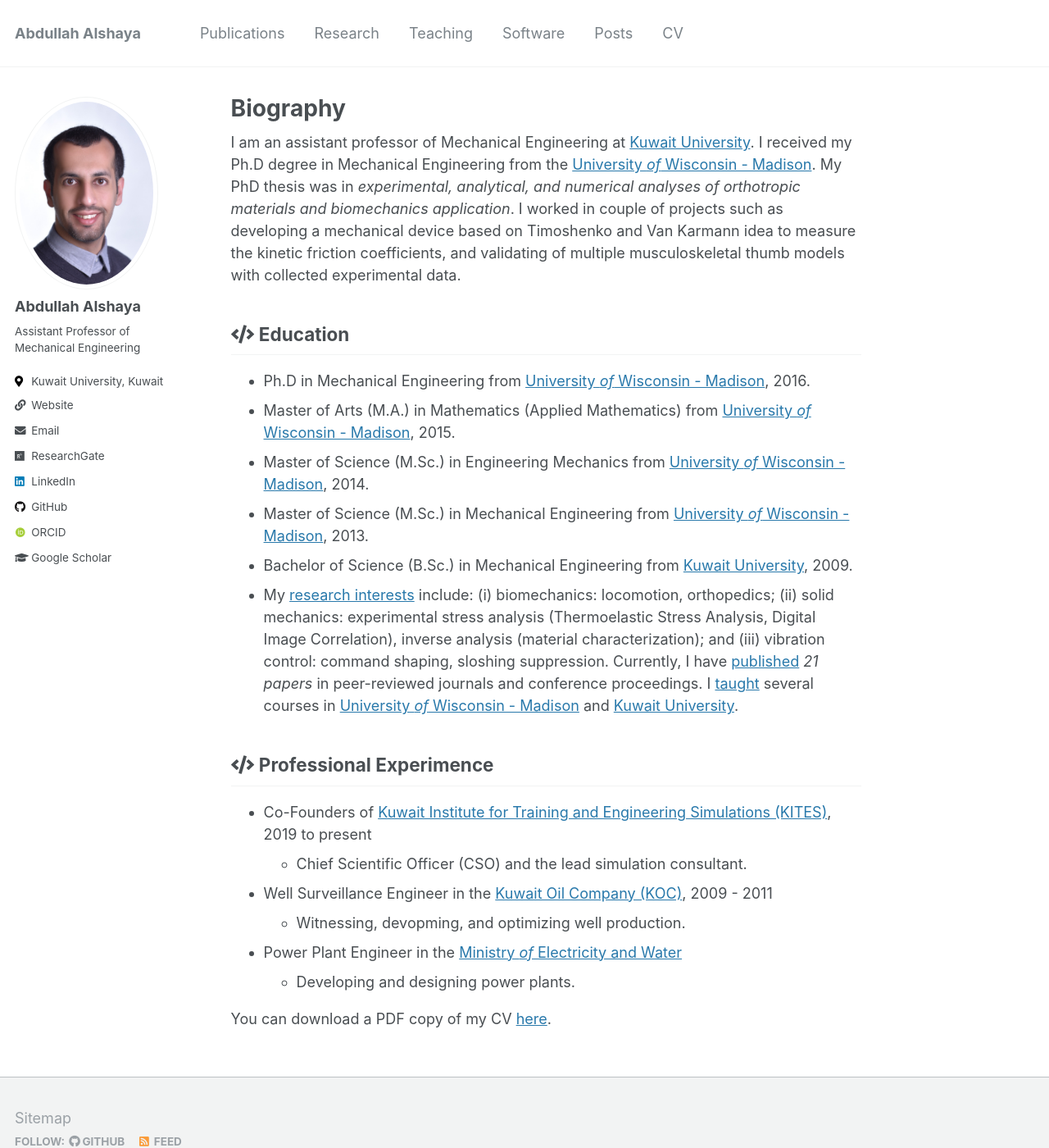
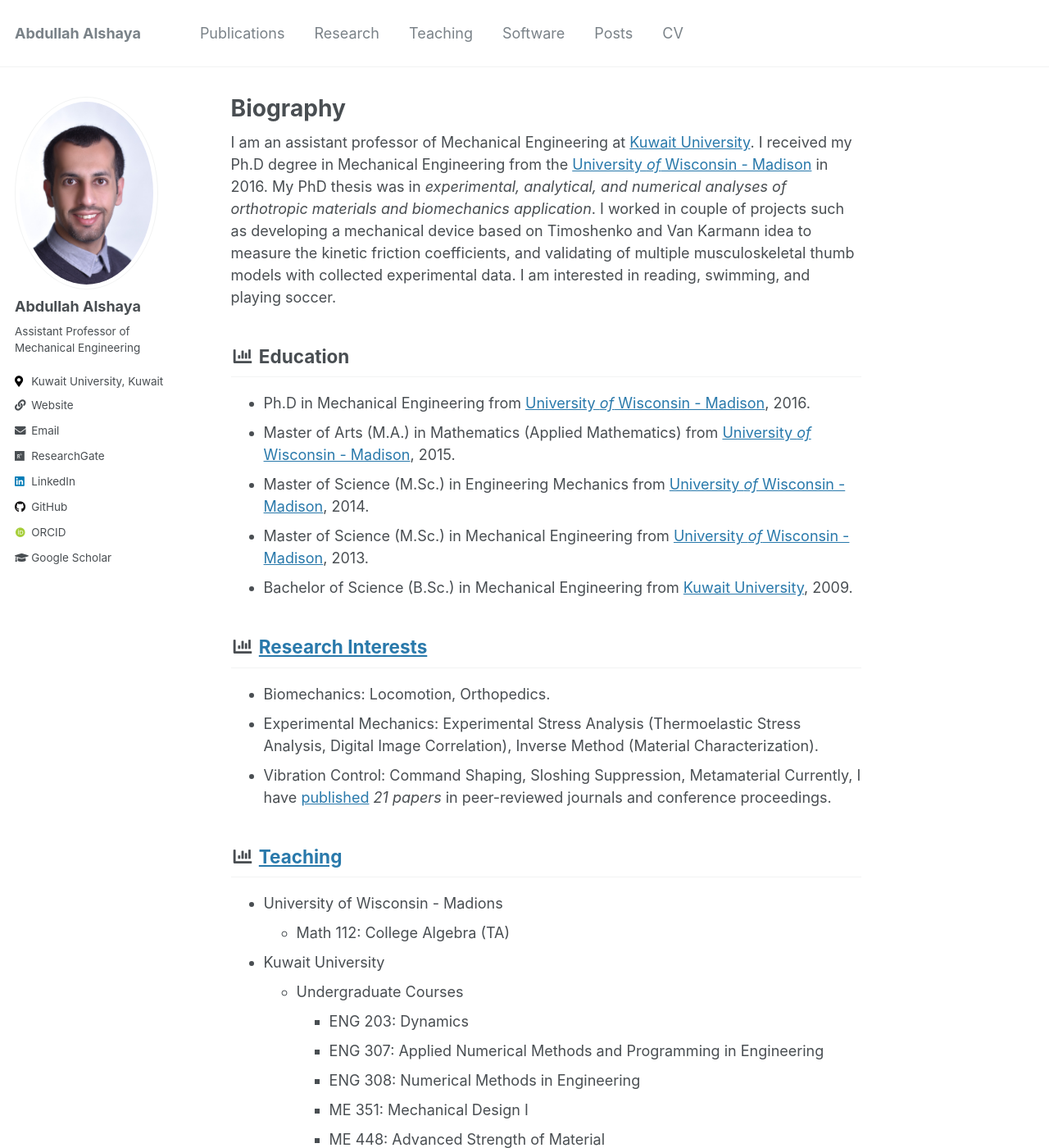
Before and after one commit to abdullah-alshaye/abdullah, a Jekyll site: the page built from _pages/about.md, in a window 1280 px wide and 1400 px high. Shown: the whole window at 82% size. Built offline with Jekyll 4.4.1, drawn with Linux system fonts in a browser that asks for light colours; some web fonts are replaced; some of the changed text lies outside the part shown.

Commit message:
update about

```diff
--- a/_pages/about.md
+++ b/_pages/about.md
@@ -8,25 +8,46 @@ redirect_from:
   - /about.html
 ---
 
-I am an assistant professor of Mechanical Engineering at [Kuwait University](http://kuweb.ku.edu.kw/ku/index.htm). I received my Ph.D degree in Mechanical Engineering from the [University *of* Wisconsin - Madison](https://www.wisc.edu/). My PhD thesis was in *experimental, analytical, and numerical analyses of orthotropic materials and biomechanics application*. I worked in couple of projects such as developing a mechanical device based on Timoshenko and Van Karmann idea to measure the kinetic friction coefficients, and validating of multiple musculoskeletal thumb models with collected experimental data.
+I am an assistant professor of Mechanical Engineering at [Kuwait University](http://kuweb.ku.edu.kw/ku/index.htm). I received my Ph.D degree in Mechanical Engineering from the [University *of* Wisconsin - Madison](https://www.wisc.edu/) in 2016. My PhD thesis was in *experimental, analytical, and numerical analyses of orthotropic materials and biomechanics application*. I worked in couple of projects such as developing a mechanical device based on Timoshenko and Van Karmann idea to measure the kinetic friction coefficients, and validating of multiple musculoskeletal thumb models with collected experimental data. I am interested in reading, swimming, and playing soccer.
 
-## <i class="fas fa-fw fa-code" aria-hidden="true"></i> Education
+## <i class="fas fa-fw fa-chart-bar" aria-hidden="true"></i> Education
 {: #Education }
 - Ph.D in Mechanical Engineering from [University *of* Wisconsin - Madison](https://www.wisc.edu/), 2016.
 - Master of Arts (M.A.) in Mathematics (Applied Mathematics) from [University *of* Wisconsin - Madison](https://www.wisc.edu/), 2015.
 - Master of Science (M.Sc.) in Engineering Mechanics from [University *of* Wisconsin - Madison](https://www.wisc.edu/), 2014.
 - Master of Science (M.Sc.) in Mechanical Engineering from [University *of* Wisconsin - Madison](https://www.wisc.edu/), 2013.
 - Bachelor of Science (B.Sc.) in Mechanical Engineering from [Kuwait University](http://kuweb.ku.edu.kw/ku/index.htm), 2009.
--
-My [research interests](research) include: (i) biomechanics: locomotion, orthopedics; (ii) solid mechanics: experimental stress analysis (Thermoelastic Stress Analysis, Digital Image Correlation), inverse analysis (material characterization); and (iii) vibration control: command shaping, sloshing suppression. Currently, I have [published](publications) *21 papers* in peer-reviewed journals and conference proceedings. I [taught](teaching) several courses in [University *of* Wisconsin - Madison](https://www.wisc.edu/) and [Kuwait University](http://kuweb.ku.edu.kw/ku/index.htm).
 
-## <i class="fas fa-fw fa-code" aria-hidden="true"></i> Professional Experimence
+## <i class="fas fa-fw fa-chart-bar" aria-hidden="true"></i> [Research Interests](research)
+{: #Research_Interests }
+- Biomechanics: Locomotion, Orthopedics.
+- Experimental Mechanics: Experimental Stress Analysis (Thermoelastic Stress Analysis, Digital Image Correlation), Inverse Method (Material Characterization).
+- Vibration Control: Command Shaping, Sloshing Suppression, Metamaterial
+Currently, I have [published](publications) *21 papers* in peer-reviewed journals and conference proceedings.
+
+## <i class="fas fa-fw fa-chart-bar" aria-hidden="true"></i> [Teaching](teaching)
+{: #Teaching }
+- University of Wisconsin - Madions
+  - Math 112: College Algebra (TA)
+- Kuwait University
+  - Undergraduate Courses
+    - ENG 203: Dynamics
+    - ENG 307: Applied Numerical Methods and Programming in Engineering
+    - ENG 308: Numerical Methods in Engineering
+    - ME  351: Mechanical Design I
+    - ME  448: Advanced Strength of Material
+    - ME  415: Mechanical Vibration
+    - ME  483: Biomechanics
+  - Graduate Courses
+    - ME  512: Advanced Mechanical Vibration
+
+## <i class="fas fa-fw fa-chart-bar" aria-hidden="true"></i> Professional Experimence
 {: #ProfessionalExperimence }
-- Co-Founders of [Kuwait Institute for Training and Engineering Simulations (KITES)](http://kites-kw.com/en/), 2019 to present
+- Co-Founders of [Kuwait Institute for Training and Engineering Simulations (KITES)](http://kites-kw.com/en/), 2019 to present.
   - Chief Scientific Officer (CSO) and the lead simulation consultant.
-- Well Surveillance Engineer in the [Kuwait Oil Company (KOC)](https://www.kockw.com/sites/EN/Pages/Default.aspx), 2009 - 2011
+- Well Surveillance Engineer in the [Kuwait Oil Company (KOC)](https://www.kockw.com/sites/EN/Pages/Default.aspx), 2009 - 2011.
   - Witnessing, devopming, and optimizing well production.
-- Power Plant Engineer in the [Ministry *of* Electricity and Water](https://www.mew.gov.kw/en/)
+- Power Plant Engineer in the [Ministry *of* Electricity and Water](https://www.mew.gov.kw/en/), 2009.
   - Developing and designing power plants.
 
 You can download a PDF copy of my CV [here](/files/pdf/Resume.pdf).
```
